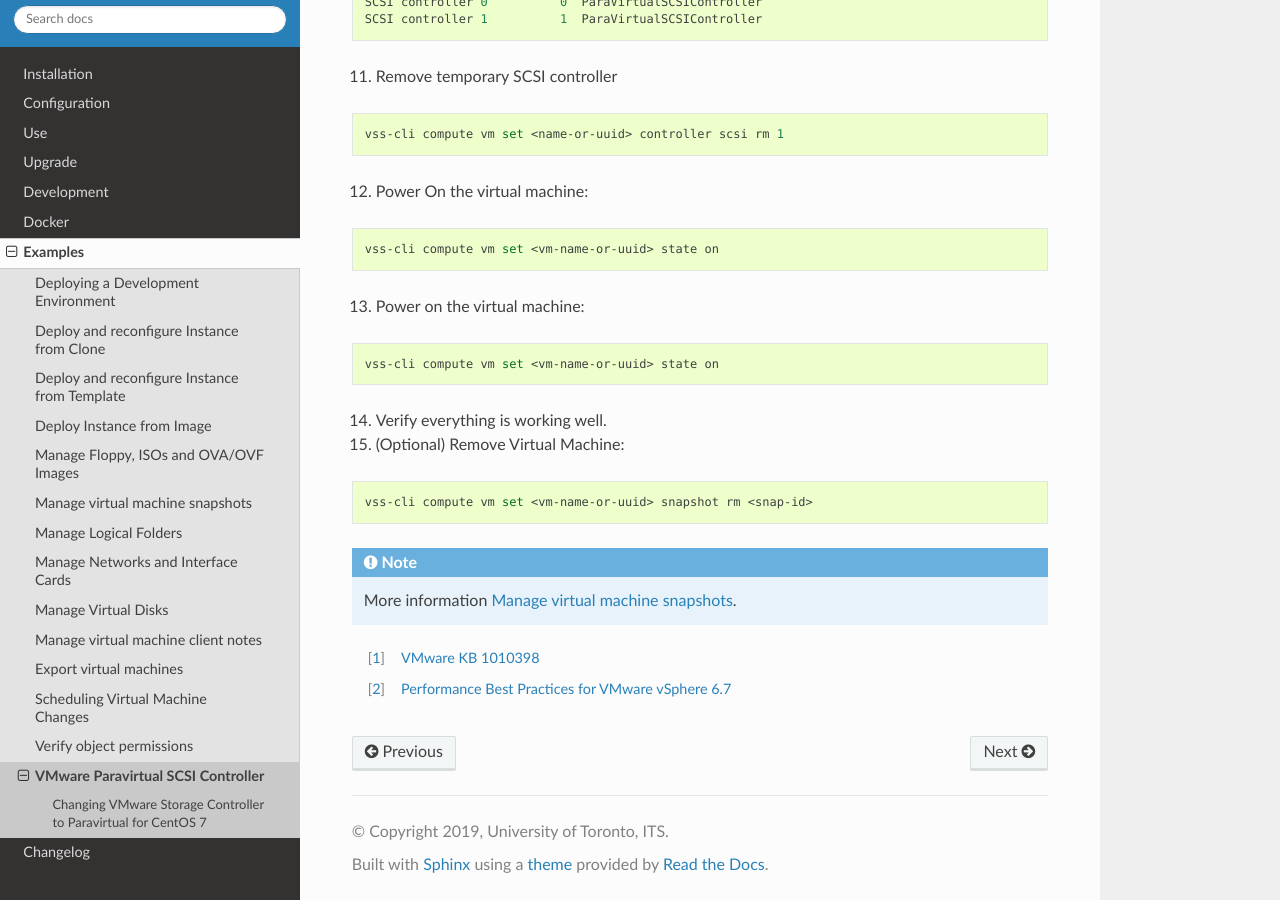
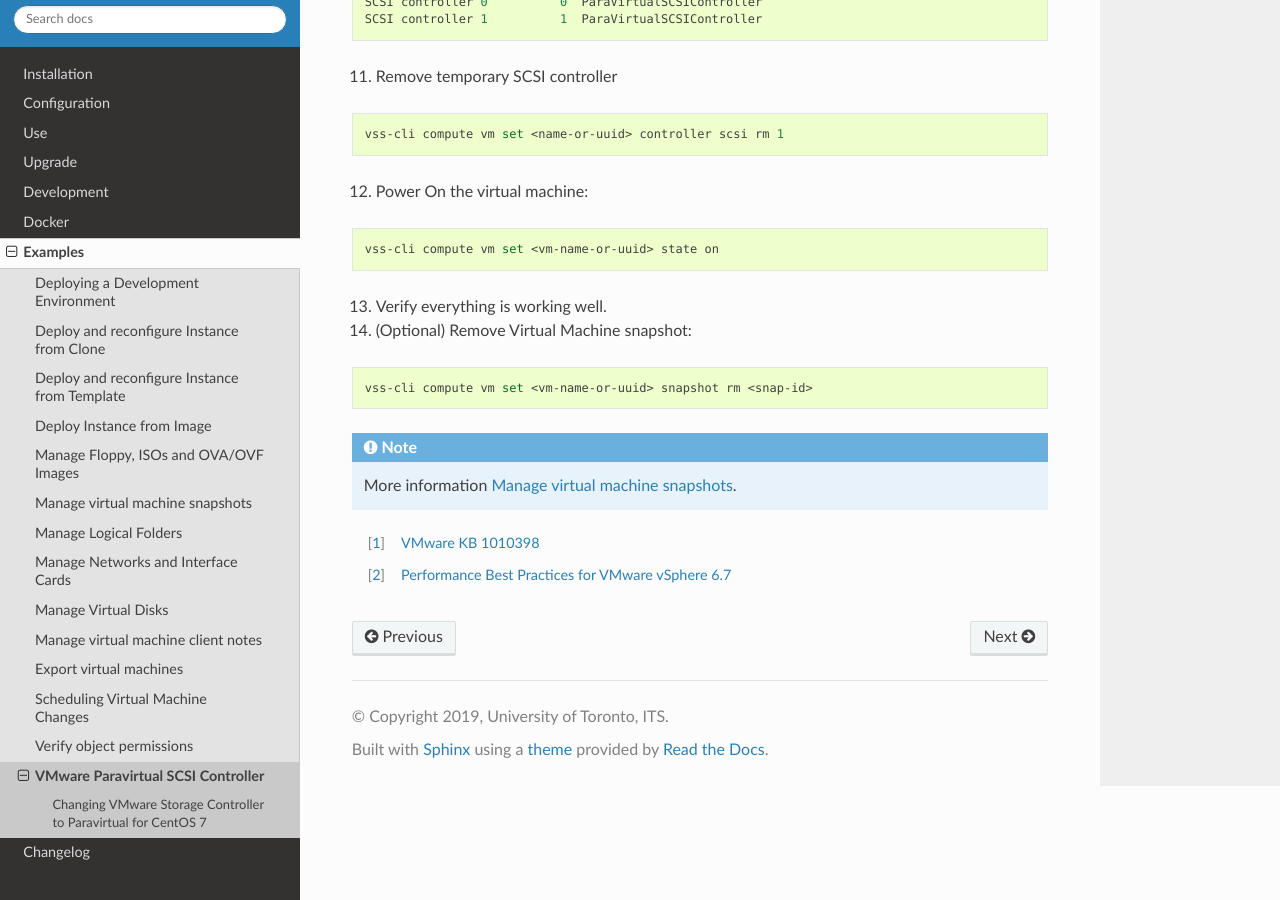
Before and after one commit to EIS-ITS/vss-cli, a Sphinx documentation site: the page built from docs/examples/pvscsi.rst, in a window 1280 px wide and 900 px high, scrolled down 1967 px. Built offline with Sphinx 7.4.7 and the Read the Docs theme 2.0.0, drawn with Linux system fonts in a browser that asks for light colours; the version number could not be read and is left out.

```diff
--- a/docs/examples/pvscsi.rst
+++ b/docs/examples/pvscsi.rst
@@ -103,15 +103,9 @@ This tutorial contain step by step guidance to change the Virtual Storage Contro
 
     vss-cli compute vm set <vm-name-or-uuid> state on
 
-13. Power on the virtual machine:
+13. Verify everything is working well.
 
-.. code-block:: bash
-
-    vss-cli compute vm set <vm-name-or-uuid> state on
-
-14. Verify everything is working well.
-
-15. (Optional) Remove Virtual Machine:
+14. (Optional) Remove Virtual Machine snapshot:
 
 .. code-block:: bash
 
```
Also changed, not shown: CHANGELOG.md (+13 -3 lines), docs/changelog.rst (+12 -0 lines), .bumpversion.cfg, 3 other files.
